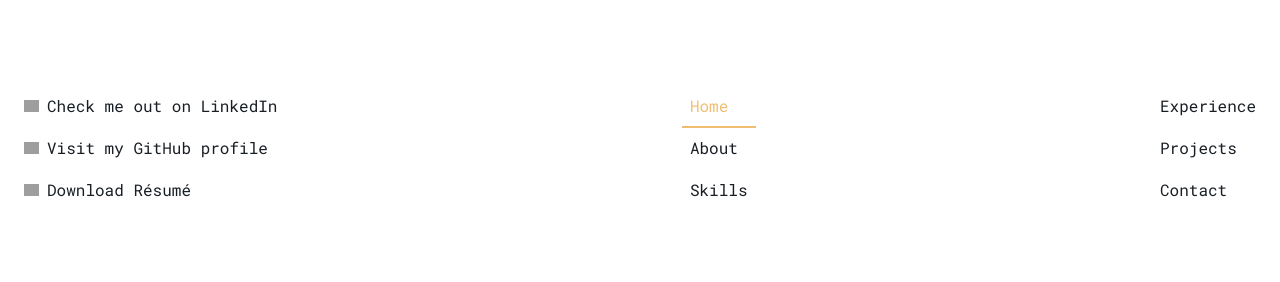
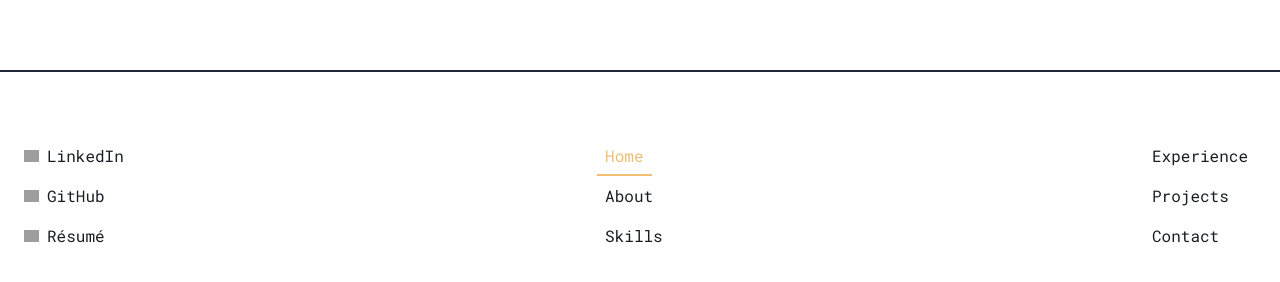
Before and after one commit to bensbits91/portfolio-2025-nextjs-js-tailwind, a Next.js app: page / in a window 1280 px wide. Shown: the part 2196-2478 px from the top of the page. Built offline with nearby package versions, Linux system fonts and the light colour scheme; grey boxes are pictures that could not be loaded.

Commit message:
improve link style in nav and footer

```diff
--- a/app/components/footer/Footer.js
+++ b/app/components/footer/Footer.js
@@ -5,28 +5,30 @@ import { navLinkDefs } from '@/app/constants';
 const miscLinkDefs = [
    {
       link: 'https://www.linkedin.com/in/benbrooks/',
-      text: 'Check me out on LinkedIn',
+      text: 'LinkedIn',
       cloudinaryId: 'linkedin-white_t7tuve'
    },
    {
       link: 'https://github.com/bensbits91',
-      text: 'Visit my GitHub profile',
+      text: 'GitHub',
       cloudinaryId: 'github1_o1ok5i'
    },
    {
       link: 'https://res.cloudinary.com/ddfrx5278/image/upload/v1739151148/Bennett_Brooks_Resume_2025_eb9wr3.pdf',
-      text: 'Download Résumé',
+      text: 'Résumé',
       cloudinaryId: 'resume_o5rgfa'
    }
 ];
 
 const ContactLinks = () => (
-   <ul className='order-3 md:order-1'>
+   <ul className="order-3 md:order-1">
       {miscLinkDefs.map(({ link, text, cloudinaryId }, index) => (
-         <li
-            key={index}
-            className="cursor-pointer border-b-2 border-b-transparent p-2 transition duration-700 hover:border-b-[--bb-teal] hover:text-[--bb-teal] hover:brightness-125">
-            <a href={link} target="_blank" rel="noreferrer">
+         <li className="p-2" key={index}>
+            <a
+               className="border-b-2 border-b-transparent transition duration-700 hover:border-b-[--bb-teal] hover:text-[--bb-teal] hover:brightness-125"
+               href={link}
+               target="_blank"
+               rel="noreferrer">
                <div className="flex items-center gap-2">
                   <CloudinaryImage
                      cloudinaryId={cloudinaryId}
@@ -43,7 +45,7 @@ const ContactLinks = () => (
 );
 
 const NavLinksOne = () => (
-   <ul className='order-1 md:order-2'>
+   <ul className="order-1 md:order-2">
       {navLinkDefs.map((def, index) => {
          if (index > 2) return;
          const { text, link } = def;
@@ -53,7 +55,7 @@ const NavLinksOne = () => (
 );
 
 const NavLinksTwo = () => (
-   <ul className='order-2 md:order-3'>
+   <ul className="order-2 md:order-3">
       {navLinkDefs.map((def, index) => {
          if (index < 3) return;
          const { text, link } = def;
@@ -73,8 +75,10 @@ const FooterLinks = () => (
 const Footer = () => {
    return (
       <footer>
-         <div className="mb-12 flex justify-around">
-            <FooterLinks />
+         <div className="border-t-2 border-t-gray-800">
+            <div className="my-12 flex justify-around">
+               <FooterLinks />
+            </div>
          </div>
       </footer>
    );
--- a/app/components/navbar/NavLink.js
+++ b/app/components/navbar/NavLink.js
@@ -6,15 +6,18 @@ const NavLink = ({ text, link, pad = false }) => {
    const pathname = usePathname();
    const isActive = pathname === link;
    return (
-      <li
-         className={`cursor-pointer border-b-2 transition duration-700 ${
-            pad ? 'p-2' : ''
-         } ${
-            isActive
-               ? 'border-b-[--bb-yellow] text-[--bb-yellow]'
-               : 'border-b-transparent hover:border-b-[--bb-teal] hover:text-[--bb-teal] hover:brightness-125'
-         }`}>
-         <Link href={link}>{text}</Link>
+      <li className={pad ? 'p-2' : ''}>
+         <Link
+            className={`border-b-2 transition duration-700 ${
+               pad ? 'p-2' : ''
+            } ${
+               isActive
+                  ? 'border-b-[--bb-yellow] text-[--bb-yellow]'
+                  : 'border-b-transparent hover:border-b-[--bb-teal] hover:text-[--bb-teal] hover:brightness-125'
+            }`}
+            href={link}>
+            {text}
+         </Link>
       </li>
    );
 };
```
